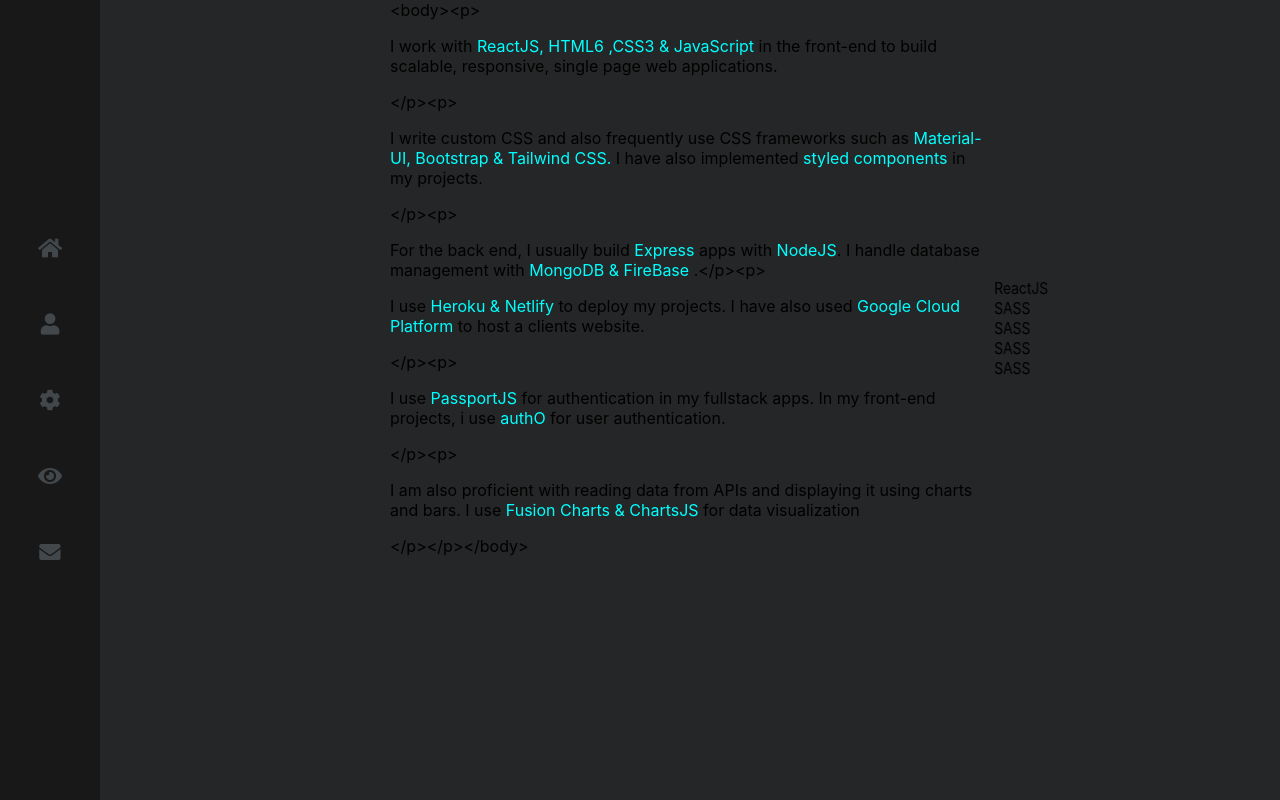
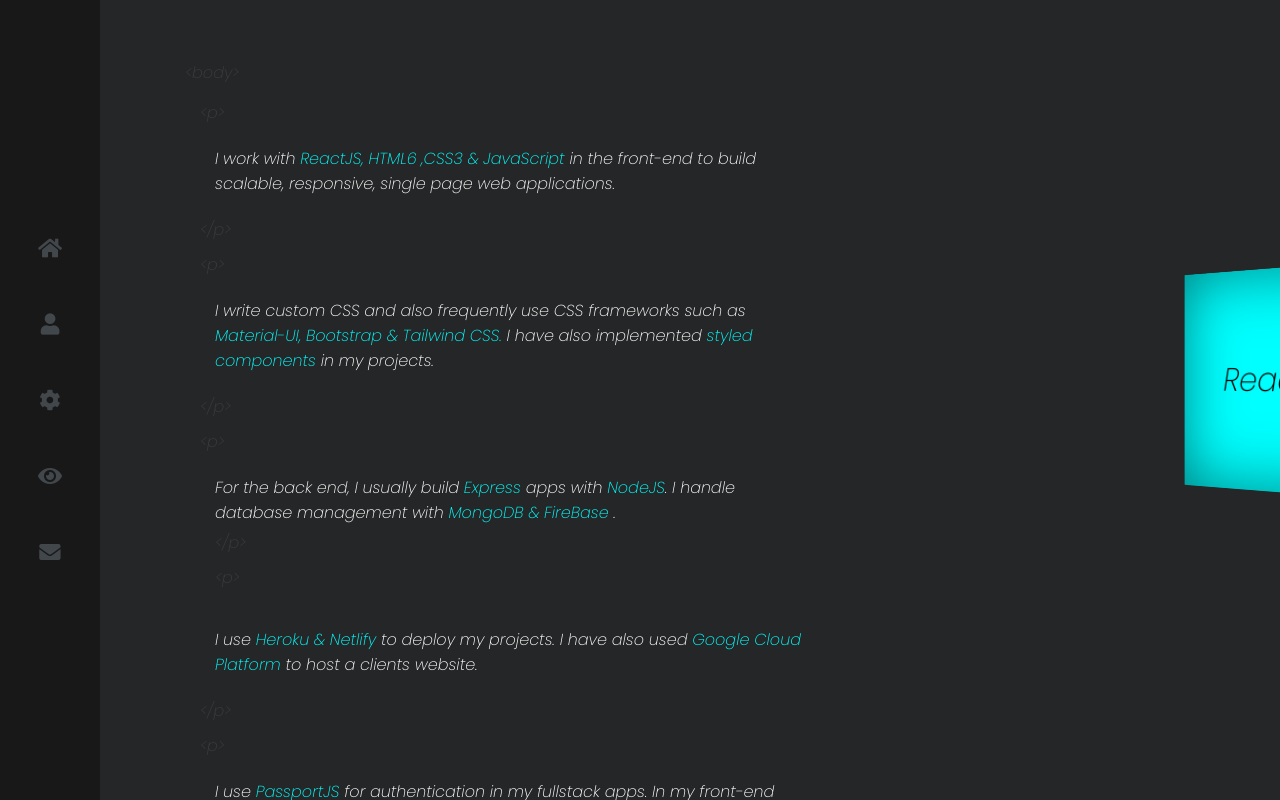
Before and after one commit to johnmwaura08/my-portfolio-reactjs-and-gsap, a React (Create React App) app: page /skills in a window 1280 px wide. Built offline with nearby package versions, Linux system fonts and the light colour scheme.

Commit message:
added styling for skills component

```diff
--- a/src/components/skills/Skills.module.css
+++ b/src/components/skills/Skills.module.css
@@ -1,5 +1,124 @@
 .skillsContainer {
-	justify-content: center;
-	display: flex;
-	align-items: center;
+  margin-left: 100px;
+  background: #252627;
+  display: flex;
+  position: absolute;
+  margin-top: 50px;
 }
+.introSkillsSection {
+  display: flex;
+  flex-direction: column;
+  color: white;
+  position: relative;
+  font-family: "Poppins", sans-serif !important;
+  padding-left: 100px;
+  width: 600px;
+  /* height: 700px; */
+  min-height: 100vh;
+  justify-content: center;
+}
+.skillsBodySpan {
+  color: #42474b;
+  opacity: 0.7;
+  display: flex;
+  cursor: default;
+  user-select: none;
+  position: relative;
+  left: -15px;
+  padding: 10px 0 10px 0;
+  font-size: 16px;
+}
+.skillsPSpan {
+  color: #42474b;
+  opacity: 0.7;
+  display: flex;
+  cursor: default;
+  user-select: none;
+  position: relative;
+  padding: 5px 0 5px 0;
+  font-size: 16px;
+}
+.skillsParagraph {
+  font-family: "Poppins", sans-serif !important;
+  font-size: 16px;
+  position: relative;
+  left: 15px;
+  user-select: none;
+}
+.skillsWrap {
+  perspective: 800px;
+  perspective-origin: 50% 100px;
+  position: relative;
+  left: 7%;
+  margin-top: 20%;
+  margin-left: 50px;
+  padding-left: 200px;
+}
+.skillsCube {
+  position: relative;
+  width: 200px;
+  height: 200px;
+  transform-style: preserve-3d;
+}
+.cubeElement {
+  position: absolute;
+  width: 200px;
+  height: 200px;
+  background: #00ffff;
+  box-shadow: inset 0 0 60px rgba(0, 0, 0, 0.5);
+  display: flex;
+  align-items: center;
+  justify-content: center;
+  font-family: "Poppins", sans-serif !important;
+  font-size: 30px;
+  text-align: center;
+}
+.cubeFront {
+  transform: translateZ(100px);
+}
+.cubeTop {
+  transform: rotateX(90deg) translateY(-100px);
+  transform-origin: top center;
+}
+.cubeBottom {
+  transform: rotateX(-90deg) translateY(100px);
+  transform-origin: bottom center;
+}
+.cubeLeft {
+  transform: rotateY(270deg) translateX(-100px);
+  transform-origin: center left;
+}
+.cubeRight {
+  transform: rotateY(-270deg) translateX(100px);
+  transform-origin: top right;
+}
+
+@media (max-width: 700px) {
+  .skillsContainer {
+    display: grid;
+    justify-content: center;
+    align-items: center;
+    scroll-behavior: smooth;
+	margin-top: 50px;
+	margin-left: 5px;
+	width: 100vw;
+  }
+  .introSkillsSection{
+	  padding-left: 5ppx;
+  }
+  .skillsParagraph {
+	  font-size: 10px;
+	  left: 5px;
+  }
+  .skillsWrap {
+	  justify-content: center;
+	  padding-left: 50px;
+	  perspective: 980px;
+	  display: none;
+  }
+  .skillsCube {
+	  width: 5px;
+	  height: 5px;
+	  position: absolute;
+  }
+}
```
